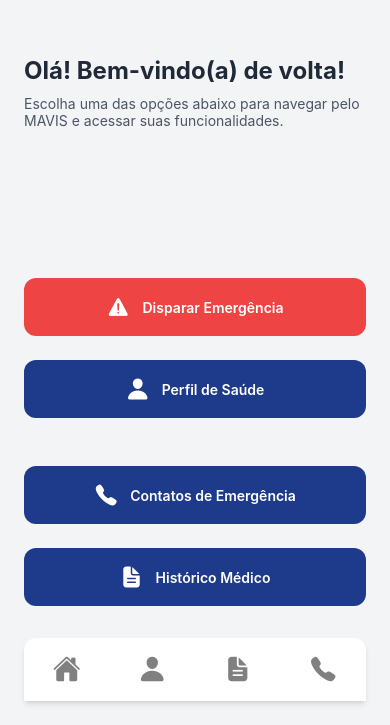
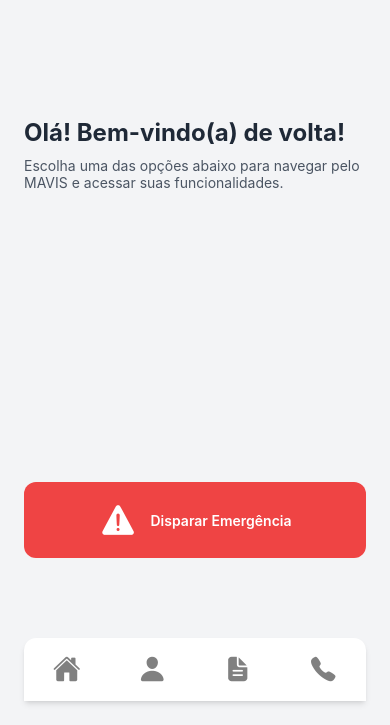
Before and after one commit to ignizxl/mavis-app-frontend, a React Native app in the folder mavis/: screen /HomeScreen in a window 390 px wide. Shown: the part 119-844 px from the top of the page. Built offline with nearby package versions, Linux system fonts and the light colour scheme.

Commit message:
refactor: remover botões de navegação e centralizar botão de emergência

```diff
--- a/mavis/src/HomeScreen/index.js
+++ b/mavis/src/HomeScreen/index.js
@@ -8,46 +8,20 @@ export default function HomeScreen() {
 
   return (
     <View className="flex-1 bg-gray-100 p-6">
-      <View className="flex-1 justify-center">
+      <View className="flex-1 justify-center mb-20">
         <Text className="text-2xl font-bold text-gray-800">Olá! Bem-vindo(a) de volta!</Text>
         <Text className="text-gray-600 mt-2">
           Escolha uma das opções abaixo para navegar pelo MAVIS e acessar suas funcionalidades.
         </Text>
       </View>
 
-      <View className="mb-6">
+      <View className="mb-12">
         <TouchableOpacity
           className="bg-red-500 py-4 rounded-xl flex-row justify-center items-center"
           onPress={() => alert('Emergência disparada!')}
         >
-          <Ionicons name="warning" size={24} color="white" />
+          <Ionicons name="warning" size={40} color="white" />
           <Text className="text-white font-semibold ml-3">Disparar Emergência</Text>
-        </TouchableOpacity>
-      </View>
-
-      <View className="space-y-6">
-        <TouchableOpacity
-          className="bg-blue-900 py-4 mb-6 rounded-xl flex-row justify-center items-center"
-          onPress={() => navigation.navigate('ProfileScreen')}
-        >
-          <Ionicons name="person" size={24} color="white" />
-          <Text className="text-white font-semibold ml-3">Perfil de Saúde</Text>
-        </TouchableOpacity>
-
-        <TouchableOpacity
-          className="bg-blue-900 py-4 mb-6 rounded-xl flex-row justify-center items-center"
-          onPress={() => navigation.navigate('EmergencyContactsScreen')}
-        >
-          <Ionicons name="call" size={24} color="white" />
-          <Text className="text-white font-semibold ml-3">Contatos de Emergência</Text>
-        </TouchableOpacity>
-
-        <TouchableOpacity
-          className="bg-blue-900 py-4 mb-6 rounded-xl flex-row justify-center items-center"
-          onPress={() => navigation.navigate('MedicalHistoryScreen')}
-        >
-          <Ionicons name="document-text" size={24} color="white" />
-          <Text className="text-white font-semibold ml-3">Histórico Médico</Text>
         </TouchableOpacity>
       </View>
 
```
